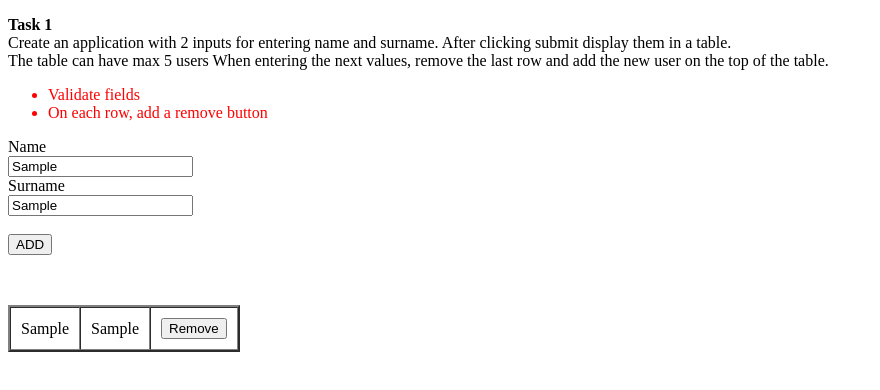
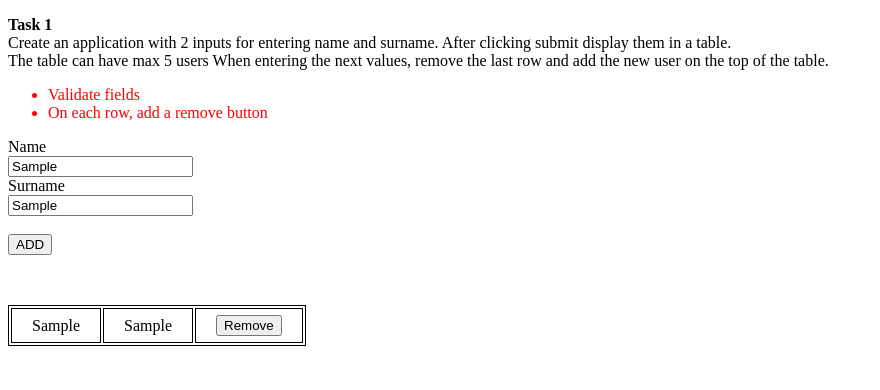
Before and after one commit to builtforbeginners/JavaScriptExercises, a plain HTML site: page Events/Task1/index.html in a window 1280 px wide. Both pictures are taken after typing "Sample", "Sample" into the empty fields and a click on the button "ADD". Shown: the whole page, without its empty margins (0-880 px from the left). Drawn offline with Linux system fonts and the light colour scheme.

Commit message:
no message

```diff
--- a/Events/Task1/main.css
+++ b/Events/Task1/main.css
@@ -6,3 +6,12 @@ ul{
     opacity: 0;
     color: red;
 }
+
+td, th{
+    border: 1px solid;
+    padding: 6px 20px;
+}
+
+.table{
+    border: 1px solid;
+}
--- a/Events/Task1/script.js
+++ b/Events/Task1/script.js
@@ -1,4 +1,3 @@
-
 /*The following values are always falsy:
 
 false
@@ -24,58 +23,56 @@ const firstName = document.getElementById('inputName');
 const lastName = document.getElementById('inputSurname');
 const tbl = document.createElement("table");
 const tblBody = document.createElement("tbody");
-let count=0;
 
-// TODO: Копчето Delete не е доправено
 
-function insertTable()
-{
-    //TODO: change like this:
-    // if (!firstName.value || !lastName.value) {
-    //     document.getElementById('displayMessage').style.opacity = "1";
-    //     return;
-    // }
-    // continue with the code without the below if
 
-    if(firstName.value && lastName.value)
-    {
-        count++; // TODO: you can use the table children array to check how many items you have, don't need an additional variable, now with the delete button it wouldn't work
+function insertTable() {
+
+    if (!firstName.value || !lastName.value) {
+        document.getElementById('displayMessage').style.opacity = "1";
+        return;
+    }
+
     const row = document.createElement("tr");
     document.getElementById('displayMessage').style.opacity = "0";
-        for (let j = 0; j < 3; j++)
-        { //TODO: add this in another function for creating table cells
+    createCell(row);
+}
+
+
+function createCell(row) {
+
+    for (let j = 0; j < 3; j++) {
+
         let cellText;
+        let rowCount = document.querySelectorAll("tbody > tr").length;
 
         const cell = document.createElement("td");
-            const btn = document.createElement("button"); // TODO: here you are creating the button 3 times and only adding it 1
-            btn.innerHTML = "Remove";
-            btn.classList.add("deleteButton");
-            // btn.addEventListener('click', () => row.remove()); delete function
-            if(j===0)
+        var btnRemove = document.createElement("button"); // TODO: here you are creating the button 3 times and only adding it 1
+        var text = document.createTextNode("Remove");
+        btnRemove.appendChild(text);
+
+
+        btnRemove.addEventListener('click', function(event) {
+            //console.log(document.querySelectorAll("tbody > tr#id"));                // TODO: The Remove button doesn't work
+            //document.querySelectorAll("tbody > tr")[++rowCount].remove();
+        });
+
+        if (j === 0)
             cellText = document.createTextNode(firstName.value);
-            else if(j===1)
+        else if (j === 1)
             cellText = document.createTextNode(lastName.value);
         else
-                cellText = btn;
+            cellText = btnRemove;
 
         cell.appendChild(cellText);
         row.appendChild(cell);
-            if(count>5){
-                document.getElementsByTagName("table")[0].rows[0].remove();
-                count--;
-            }
+        rowCount >= 5 ? document.querySelectorAll("tbody > tr")[0].remove() : false;
     }
     tblBody.appendChild(row);
 
     tbl.appendChild(tblBody);
     document.body.appendChild(tbl);
-        tbl.setAttribute("border", "2"); // TODO: add a class for these styles
-        tbl.setAttribute("cellspacing","0");
-        tbl.setAttribute("cellpadding","10");
+    tbl.classList.add("table");
     document.getElementById("table").appendChild(tbl);
-    }
-    else{
-        document.getElementById('displayMessage').style.opacity = "1";
-    }
 
 }
```
Also changed, not shown: Events/Task1/index.html (+0 -1 lines). Lines whose indentation alone changed are shown as unchanged.
